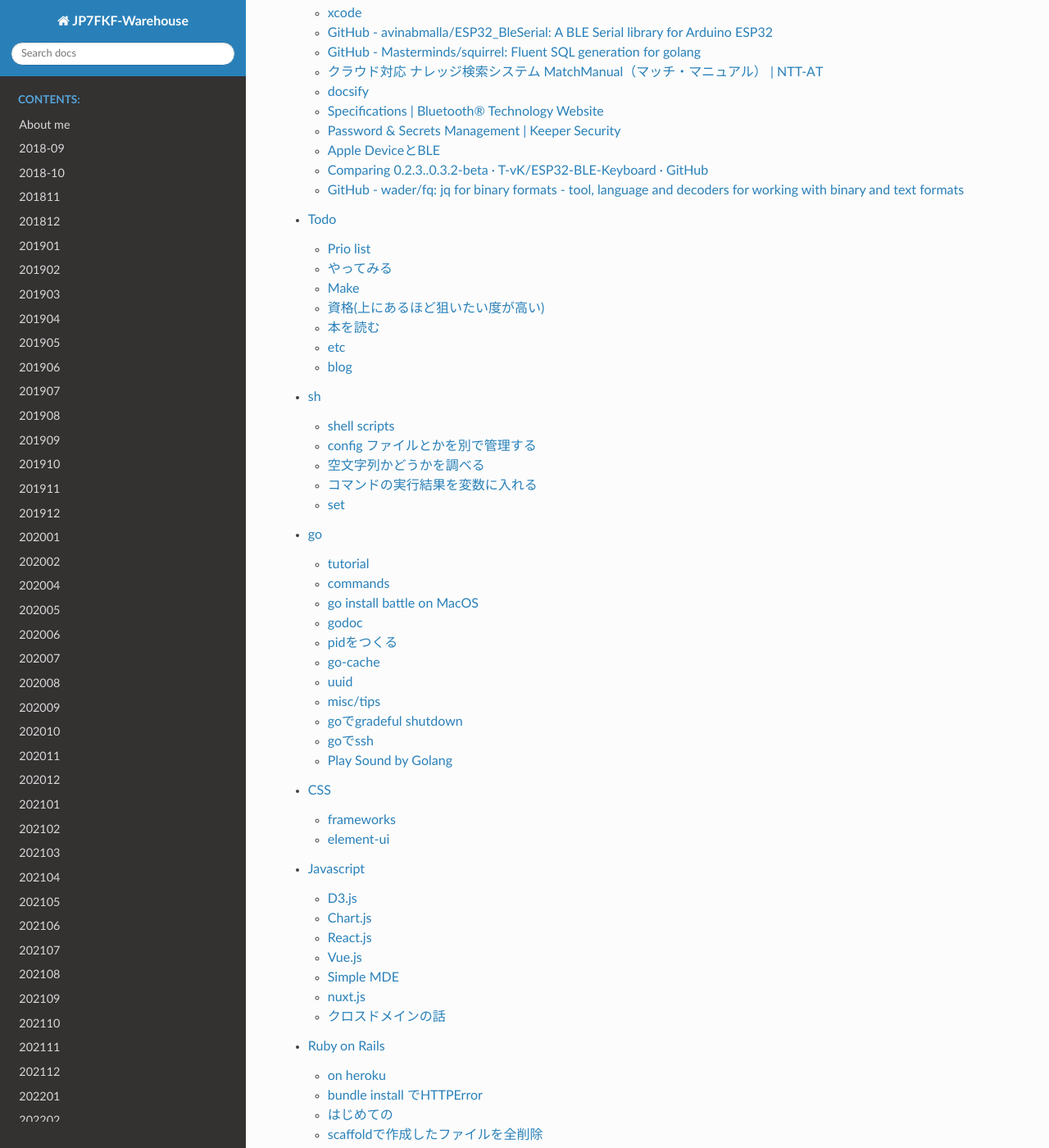
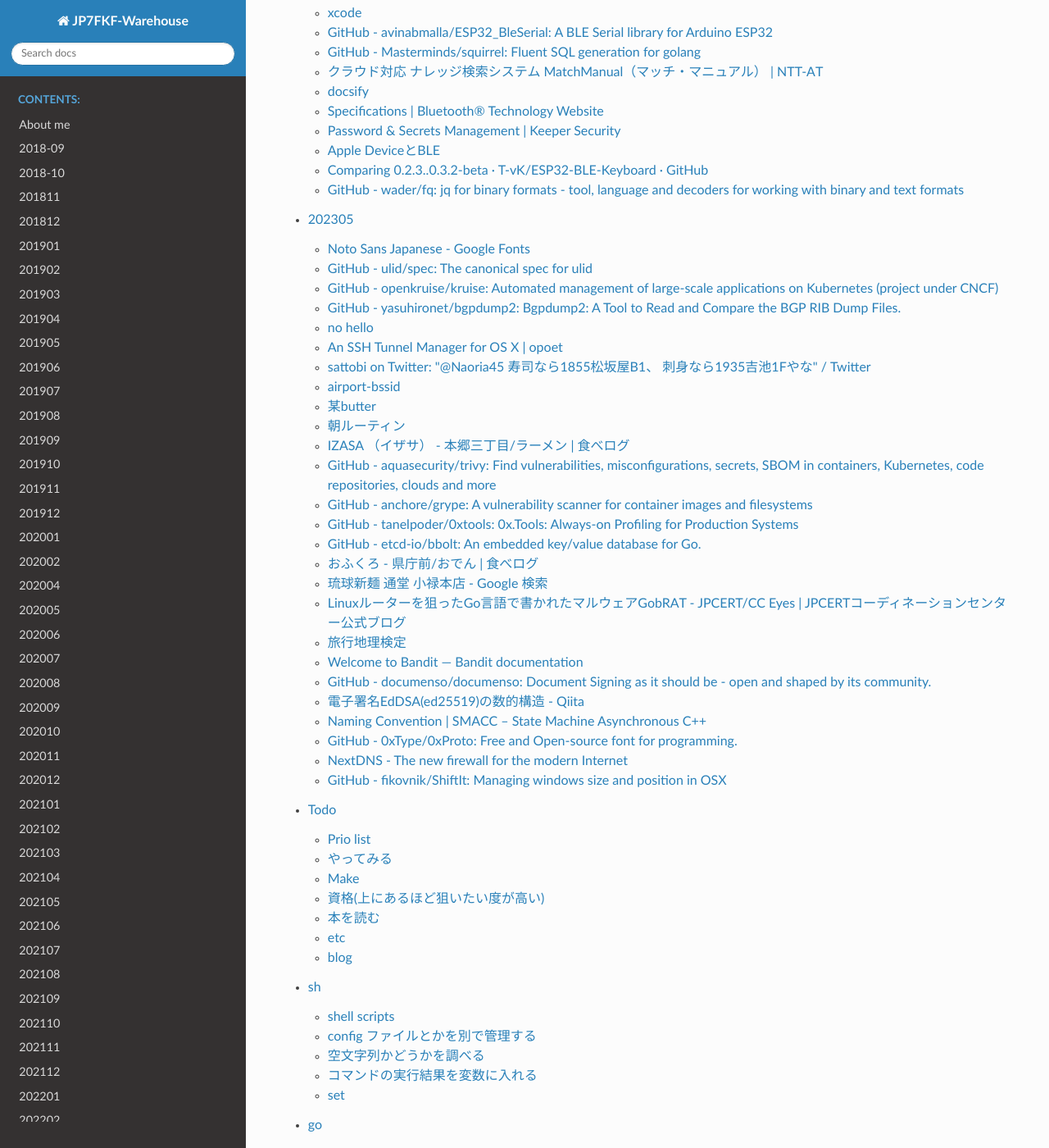
Before and after one commit to jp7fkf/JP7FKF-Warehouse, a Sphinx documentation site: the page built from source/index.rst, in a window 1280 px wide and 1400 px high, scrolled down 35649 px. Shown: the whole window at 82% size. Built offline with Sphinx 7.4.7 and the Read the Docs theme 2.0.0, drawn with Linux system fonts in a browser that asks for light colours.

Commit message:
2023-06-02 04:34:02 JST

```diff
--- /dev/null
+++ b/source/dialy/202305.md
@@ -0,0 +1,64 @@
+# 202305
+
+## [Noto Sans Japanese - Google Fonts](https://fonts.google.com/noto/specimen/Noto+Sans+JP)
+
+## [GitHub - ulid/spec: The canonical spec for ulid](https://github.com/ulid/spec)
+
+## [GitHub - openkruise/kruise: Automated management of large-scale applications on Kubernetes (project under CNCF)](https://github.com/openkruise/kruise)
+
+## [GitHub - yasuhironet/bgpdump2: Bgpdump2: A Tool to Read and Compare the BGP RIB Dump Files.](https://github.com/yasuhironet/bgpdump2)
+
+## [no hello](https://nohello.net/)
+
+## [An SSH Tunnel Manager for OS X | opoet](https://www.opoet.com/pyro/index.php)
+
+## [sattobi on Twitter: "@Naoria45 寿司なら1855松坂屋B1、 刺身なら1935吉池1Fやな" / Twitter](https://twitter.com/sattobi_c/status/1657670317870022656)
+- `寿司なら1855松坂屋B1、 刺身なら1935吉池1F`
+  - 有益情報
+
+## [airport-bssid](https://qpshinqp.github.io/airport-bssid/)
+- [GitHub - qpSHiNqp/airport-bssid: If you want to get associated to a specific bssid with Mac OS, use this one.](https://github.com/qpSHiNqp/airport-bssid)
+
+## 某butter
+- リブレ1815
+- 上野成城石井1874
+- 1617カルディ御徒町
+- 1310千住カルディ
+
+## 朝ルーティン
+- ドッピオ
+- 2週間後予定チェック
+- 1日のタスク定義
+
+## [IZASA （イザサ） - 本郷三丁目/ラーメン | 食べログ](https://tabelog.com/tokyo/A1310/A131004/13161177/)
+- 冷やしラーメン
+
+## [GitHub - aquasecurity/trivy: Find vulnerabilities, misconfigurations, secrets, SBOM in containers, Kubernetes, code repositories, clouds and more](https://github.com/aquasecurity/trivy)
+
+## [GitHub - anchore/grype: A vulnerability scanner for container images and filesystems](https://github.com/anchore/grype)
+
+## [GitHub - tanelpoder/0xtools: 0x.Tools: Always-on Profiling for Production Systems](https://github.com/tanelpoder/0xtools)
+
+## [GitHub - etcd-io/bbolt: An embedded key/value database for Go.](https://github.com/etcd-io/bbolt)
+
+## [おふくろ - 県庁前/おでん | 食べログ](https://tabelog.com/okinawa/A4701/A470101/47001031/)
+
+## [琉球新麺 通堂 小禄本店 - Google 検索](https://www.google.com/search?sxsrf=APwXEdd6Ax3Z1Ij49VCFDqjznd7LRrIY4g:1685101702084&q=%E7%90%89%E7%90%83%E6%96%B0%E9%BA%BA+%E9%80%9A%E5%A0%82+%E5%B0%8F%E7%A6%84%E6%9C%AC%E5%BA%97&ludocid=15757916158495058018&gsas=1&client=ms-android-google&lsig=AB86z5UuJwnfHefWTITfabW9jtiD&kgs=212fb7c29036e417&shndl=-1&source=sh/x/kp/local/2)
+
+## [Linuxルーターを狙ったGo言語で書かれたマルウェアGobRAT - JPCERT/CC Eyes | JPCERTコーディネーションセンター公式ブログ](https://blogs.jpcert.or.jp/ja/2023/05/gobrat.html)
+
+## [旅行地理検定](https://www.chirikentei.jp/)
+
+## [Welcome to Bandit — Bandit  documentation](https://bandit.readthedocs.io)
+
+## [GitHub - documenso/documenso: Document Signing as it should be - open and shaped by its community.](https://github.com/documenso/documenso)
+
+## [電子署名EdDSA(ed25519)の数的構造 - Qiita](https://qiita.com/angel_p_57/items/a1dc4e9c0b18a23c5242)
+
+## [Naming Convention | SMACC – State Machine Asynchronous C++](https://smacc.dev/naming-convention/)
+
+## [GitHub - 0xType/0xProto: Free and Open-source font for programming.](https://github.com/0xType/0xProto)
+
+## [NextDNS - The new firewall for the modern Internet](https://nextdns.io/)
+
+## [GitHub - fikovnik/ShiftIt: Managing windows size and position in OSX](https://github.com/fikovnik/ShiftIt)
--- a/source/index.rst
+++ b/source/index.rst
@@ -66,6 +66,7 @@ Welcome to JP7FKF-Warehouse!
   dialy/202302
   dialy/202303
   dialy/202304
+  dialy/202305
   todo
   programming/sh
   programming/go
--- a/source/todo.md
+++ b/source/todo.md
@@ -143,6 +143,7 @@
   - 中国語，スペイン語 or フランス語
 - [パンシェルジュ検定 公式サイト](https://www.kentei-uketsuke.com/pancierge/)
 - [星検（星空宇宙天文検定）：星検協会（一般社団法人星空宇宙天文検定協会）が主催する検定試験](https://www.hoshiken.org/)
+- [旅行地理検定](https://www.chirikentei.jp/)
 
 ### 長期的に
   - 2級鍵師
```
Also changed, not shown: source/dialy/202304.md (line endings or trailing spaces).
